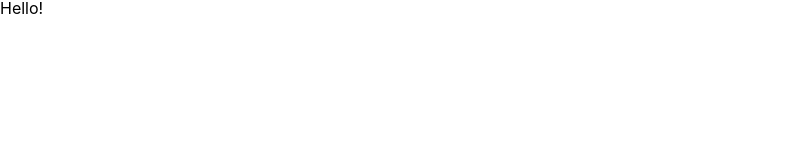
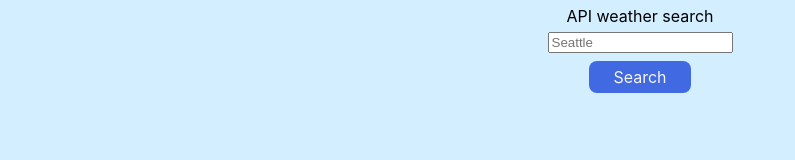
Before and after one commit to jcampbell57/weather-app, a website built with webpack: page dist/index.html in a window 1280 px wide. Shown: the whole page, without its empty margins (0-795 px from the left). Built offline with nearby package versions, Linux system fonts and the light colour scheme.

Commit message:
adds UI for weather search by city that sends result to console

```diff
--- a/src/index.js
+++ b/src/index.js
@@ -1,5 +1,5 @@
 import './reset.css';
 import './style.css';
-import component from './pageLoader';
+import createContentContainer from './pageLoader';
 
-document.body.appendChild(component());
+document.body.appendChild(createContentContainer());
--- a/src/pageLoader.js
+++ b/src/pageLoader.js
@@ -1,5 +1,109 @@
-export default function component() {
-  const element = document.createElement('div');
-  element.innerHTML = 'Hello!';
-  return element;
+const fetchWeather = (cityQuery) => {
+  // const APIPractice = document.querySelector('.APIPractice');
+  const APIErrorContainer = document.querySelector('.APIErrorContainer');
+
+  // fetch current weather
+  fetch(`https://api.openweathermap.org/data/2.5/weather?q=${cityQuery}&units=imperial&APPID=0a9fdbdfcd0f62e9bd7a200797b10d4e`, { mode: 'cors' })
+    .then((response) => response.json())
+    .then((response) => {
+      console.log(response);
+      console.log('Weather condition: ', response.weather[0].main);
+      console.log('Current temperature: ', response.main.temp);
+      console.log('Low temperature: ', response.main.temp_min);
+      console.log('High temperature: ', response.main.temp_max);
+      console.log(response);
+      // APIPractice.src = response.data.images.original.url;
+    })
+    .catch((err) => {
+      console.log(err);
+      // APIErrorContainer.innerText = 'City not found';
+    });
+
+  // fetch five day forecast
+  fetch(`https://api.openweathermap.org/data/2.5/forecast?q=${cityQuery}&units=imperial&APPID=0a9fdbdfcd0f62e9bd7a200797b10d4e`, { mode: 'cors' })
+    .then((response) => response.json())
+    .then((response) => {
+      console.log(response);
+      // console.log('Weather condition: ', response.list.weather.main);
+      // console.log('Main temperature: ', response.list.main.temp);
+      // console.log('Low temperature: ', response.list.main.temp_min);
+      // console.log('High temperature: ', response.list.main.temp_max);
+    })
+    .catch((err) => {
+      console.log(err);
+      APIErrorContainer.innerText = 'City not found';
+    });
+
+};
+
+const APICitySearch = () => {
+  // grab dom elements
+  const APISearchInput = document.querySelector('.APISearchInput');
+  const APIErrorContainer = document.querySelector('.APIErrorContainer');
+  // reset error
+  APIErrorContainer.innerText = '';
+  // check for search term
+  if (APISearchInput.value === '') {
+    APIErrorContainer.innerText = 'Which city?';
+  } else {
+    console.log(APISearchInput.value);
+    fetchWeather(APISearchInput.value);
+  }
+};
+
+const createWeatherAPI = () => {
+  // create Weather API container
+  const WeatherAPIContainter = document.createElement('div');
+  WeatherAPIContainter.classList.add('WeatherAPIContainter', 'content');
+  WeatherAPIContainter.id = 'APIPractice';
+
+  // create API title
+  const APITitle = document.createElement('h3');
+  APITitle.innerText = 'API weather search';
+
+  // create API image container
+  // const APIImageContainer = document.createElement('div');
+  // APIImageContainer.classList.add('APIImageContainer');
+
+  // create API img
+  // const APIPractice = document.createElement('img');
+  // APIPractice.classList.add('APIPractice');
+
+  // search input
+  const APISearchInput = document.createElement('input');
+  APISearchInput.classList.add('APISearchInput');
+  APISearchInput.placeholder = 'Seattle';
+
+  // search button
+  const APISearchBtn = document.createElement('div');
+  APISearchBtn.classList.add('APISearchBtn');
+  APISearchBtn.innerText = 'Search';
+  APISearchBtn.addEventListener('click', APICitySearch);
+
+  // error container
+  const APIErrorContainer = document.createElement('div');
+  APIErrorContainer.classList.add('APIErrorContainer');
+
+  // Append
+  WeatherAPIContainter.appendChild(APITitle);
+  // APIImageContainer.appendChild(APIPractice);
+  WeatherAPIContainter.appendChild(APISearchInput);
+  WeatherAPIContainter.appendChild(APISearchBtn);
+  WeatherAPIContainter.appendChild(APIErrorContainer);
+  // WeatherAPIContainter.appendChild(APIImageContainer);
+  // container.appendChild(WeatherAPIContainter);
+
+  return WeatherAPIContainter;
+};
+
+
+export default function createContentContainer() {
+  // create content container
+  const contentContainter = document.createElement('div');
+  contentContainter.classList.add('contentContainer');
+
+  // create weather app
+  contentContainter.appendChild(createWeatherAPI());
+
+  return contentContainter;
 }
--- a/src/style.css
+++ b/src/style.css
@@ -1,5 +1,40 @@
+:root {
+    --primary: royalblue;
+    --secondary: rgb(210, 238, 255);
+    --white: whitesmoke;
+    --error: darkred;
+}
 
 body {
     /* system font stack */
     font-family: -apple-system, BlinkMacSystemFont, "Segoe UI", Roboto, Oxygen-Sans, Ubuntu, Cantarell, "Helvetica Neue",sans-serif;
+    background-color: var(--secondary);
 }
+
+.WeatherAPIContainter {
+    display: flex;
+    flex-direction: column;
+    align-items: center;
+    gap: 0.5rem;
+    margin: 0.5rem;
+}
+
+.APISearchBtn {
+    background-color: var(--primary);
+    color: var(--white);
+    padding: 0.5rem 1.5rem;
+    border-radius: 0.5rem;
+}
+
+.APISearchBtn:hover {
+    cursor: pointer;
+    box-shadow: 1px 1px 1px rgb(0, 0, 0, 0.2);
+}
+
+.APISearchBtn:active {
+    box-shadow: 1px 1px 1px rgb(0, 0, 0, 0.4);
+}
+
+.APIErrorContainer {
+    color: var(--error);
+}
```
Also changed, not shown: dist/index.bundle.js, dist/pageLoader.bundle.js.
